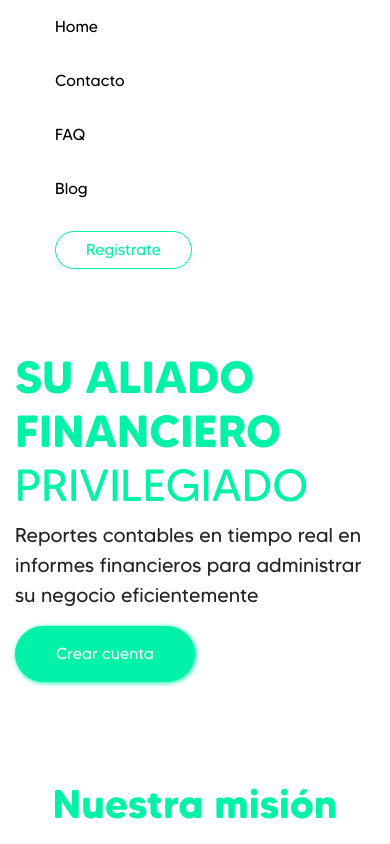
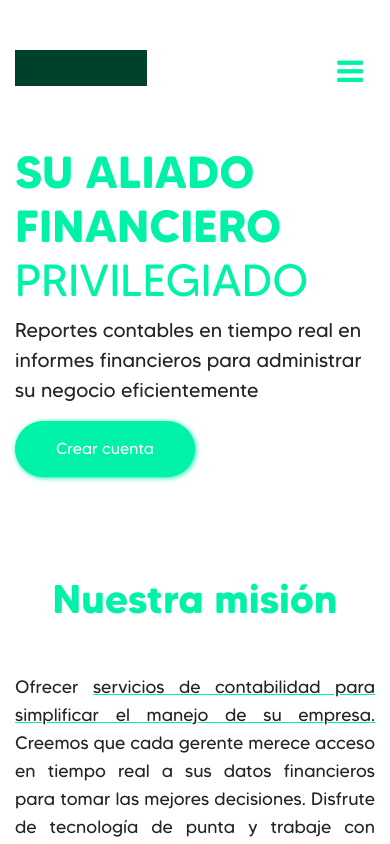
Before and after one commit to sesp13/Lukount, an Angular app: page / in a window 390 px wide. Shown: the top 844 px of the page. Built offline with nearby package versions, Linux system fonts and the light colour scheme.

Commit message:
feat: header responsive

```diff
--- a/angular.json
+++ b/angular.json
@@ -25,6 +25,7 @@
               "src/assets/img/"
             ],
             "styles": [
+              "node_modules/bootstrap/dist/css/bootstrap.min.css",
               "node_modules/bootstrap/dist/css/bootstrap.css",
               "node_modules/font-awesome/css/font-awesome.css",
               "src/styles.css"
--- a/package.json
+++ b/package.json
@@ -16,9 +16,11 @@
     "@angular/compiler": "~10.0.4",
     "@angular/core": "~10.0.4",
     "@angular/forms": "~10.0.4",
+    "@angular/localize": "~10.0.4",
     "@angular/platform-browser": "~10.0.4",
     "@angular/platform-browser-dynamic": "~10.0.4",
     "@angular/router": "~10.0.4",
+    "@ng-bootstrap/ng-bootstrap": "^7.0.0",
     "bootstrap": "^4.5.0",
     "font-awesome": "^4.7.0",
     "jquery": "^3.5.1",
--- a/src/app/app.module.ts
+++ b/src/app/app.module.ts
@@ -15,6 +15,7 @@ import { FaqContainerComponent } from './components/faq-container/faq-container.
 import { BlogComponent } from './pages/blog/blog.component';
 import { BlogCardComponent } from './components/blog-card/blog-card.component';
 import { BlogEntryComponent } from './pages/blog-entry/blog-entry.component';
+import { NgbModule } from '@ng-bootstrap/ng-bootstrap';
 
 @NgModule({
   declarations: [
@@ -34,7 +35,8 @@ import { BlogEntryComponent } from './pages/blog-entry/blog-entry.component';
   ],
   imports: [
     BrowserModule,
-    routing
+    routing,
+    NgbModule
   ],
   providers: [
     appRoutingProviders
--- a/src/app/components/header/header.component.css
+++ b/src/app/components/header/header.component.css
@@ -1,10 +1,11 @@
 /* Estilos de la cabecera */
-#header{
+#header {
+  margin-top: 50px;
   height: auto;
   margin-bottom: 50px;
 }
 
-#header .logo-container{
+#header .logo-container {
   width: 80%;
   height: 80%;
   background-color: var(--dark-green);
@@ -13,16 +14,64 @@
 }
 
 @media (min-width: 768px) {
-#header {
-  height: 150px;
+  #header {
+    height: 150px;
+  }
 }
+
+#bars-container{
+  float: right;
+  background-color: white;
+  border: none;
+  text-shadow: none;
+}
+
+.fa-bars{
+  color: var(--light-green);
+  font-size: 30px;
+}
+
+/* Modal del menú */
+
+#menu-header{
+  border: none;
+  padding-right: 30px;
+}
+
+
+#menu-body{
+  border: none;
+  padding-right: 30px;
+}
+
+#menu-body nav ul li{
+  list-style: none;
+  padding: 20px;
+}
+
+#menu-body nav ul li a{
+  color: var(--light-green);
+}
+
+#menu-body nav ul li #register-button{
+  margin-top: 50px;
+
 }
 
 #header-nav {
-  height: 100%;
+  display: none;
 }
 
-@media (min-width: 576px) {
+@media (min-width: 768px) {
+
+  .fa-bars{
+    display: none;
+  }
+
+  #header-nav {
+    display: block;
+  }
+
   #header-nav ul {
     display: flex;
     justify-content: space-around;
@@ -44,12 +93,12 @@
 #header-nav ul li a {
   color: black;
 }
-#header-nav ul .separator{
+#header-nav ul .separator {
   display: none;
 }
 
 @media (min-width: 576px) {
-  #header-nav ul .separator{
+  #header-nav ul .separator {
     display: block;
   }
 }
@@ -69,7 +118,8 @@
   color: var(--dark-green) !important;
 }
 
-#header-nav ul li button {
+#header-nav ul li button,
+#menu-body nav ul li #register-button {
   border-radius: 20px;
   padding-top: 6px;
   padding-bottom: 6px;
--- a/src/app/components/header/header.component.html
+++ b/src/app/components/header/header.component.html
@@ -1,11 +1,69 @@
 <div class="container">
     <header class="row" id="header">
-        <div class="col-md-4">
+        <div class="col-6 col-md-4">
             <div class="logo-container">
 
             </div>
         </div>
-        <div class="col-md-8">
+        <div class="col-6 col-md-8">
+            <button id="bars-container" type="button" class="btn" (click)="openMenuModal(menu)">
+                <i class="fa fa-bars"></i>
+            </button>
+
+            <!-- Modal del menú responsive -->
+
+            <ng-template #menu let-modal>
+                <div class="modal-header" id="menu-header">
+                    <button class="close float-right" aria-label="close" type="button" (click)="modal.dismiss()">
+                        <i class="fa fa-times"></i>
+                    </button>
+                </div>
+                <div class="modal-body" id="menu-body">
+                    <div class="row">
+                        <div class="col-7">
+                            <nav>
+                                <ul>
+                                    <li>
+                                        <a [routerLink]="['/home']" [routerLinkActive]="['active']"
+                                            (click)="modal.close()">
+                                            Home
+                                        </a>
+                                    </li>
+                                    <li>
+                                        <a [routerLink]="['/contacto']" [routerLinkActive]="['active']"
+                                            (click)="modal.close()">
+                                            Contacto
+                                        </a>
+                                    </li>
+                                    <li>
+                                        <a [routerLink]="['/faq']" [routerLinkActive]="['active']"
+                                            (click)="modal.close()">
+                                            FAQ
+                                        </a>
+                                    </li>
+                                    <li>
+                                        <a [routerLink]="['/blog']" [routerLinkActive]="['active']"
+                                            (click)="modal.close()">
+                                            Blog
+                                        </a>
+                                    </li>
+                                    <li>
+                                        <button class="btn btn-outline btn-outline-light-green" id="register-button">
+                                            Registrate
+                                        </button>
+                                    </li>
+                                </ul>
+                            </nav>
+                        </div>
+                        <div class="col-5">
+
+                        </div>
+                    </div>
+                </div>
+            </ng-template>
+
+            <!-- Menú normal -->
+
             <nav id="header-nav">
                 <ul>
                     <li>
--- a/src/app/components/header/header.component.ts
+++ b/src/app/components/header/header.component.ts
@@ -1,4 +1,6 @@
 import { Component, OnInit } from '@angular/core';
+import { NgbModal } from '@ng-bootstrap/ng-bootstrap';
+import { Router } from '@angular/router';
 
 @Component({
   selector: 'app-header',
@@ -7,9 +9,13 @@ import { Component, OnInit } from '@angular/core';
 })
 export class HeaderComponent implements OnInit {
 
-  constructor() { }
+  constructor(private modal: NgbModal, private _router: Router) { }
 
   ngOnInit(): void {
   }
 
+  openMenuModal(menu) {
+    this.modal.open(menu, { size: "xl" });
+  }
+
 }
--- a/src/polyfills.ts
+++ b/src/polyfills.ts
@@ -1,3 +1,7 @@
+/***************************************************************************************************
+ * Load `$localize` onto the global scope - used if i18n tags appear in Angular templates.
+ */
+import '@angular/localize/init';
 /**
  * This file includes polyfills needed by Angular and is loaded before the app.
  * You can add your own extra polyfills to this file.
```
Also changed, not shown: 1 other file (tests, documents, lock files or other folders).
